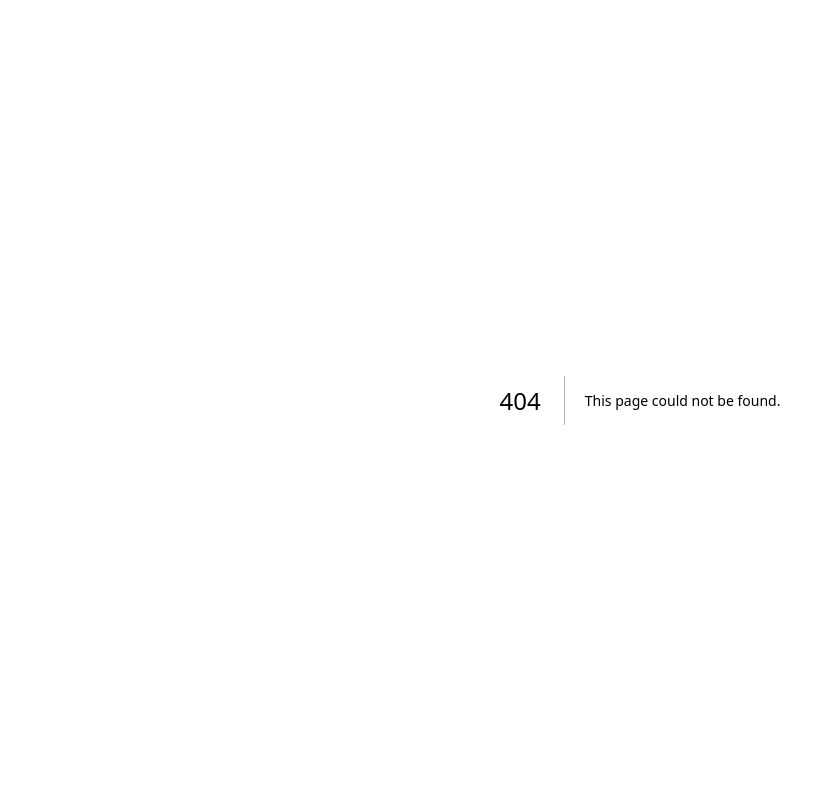
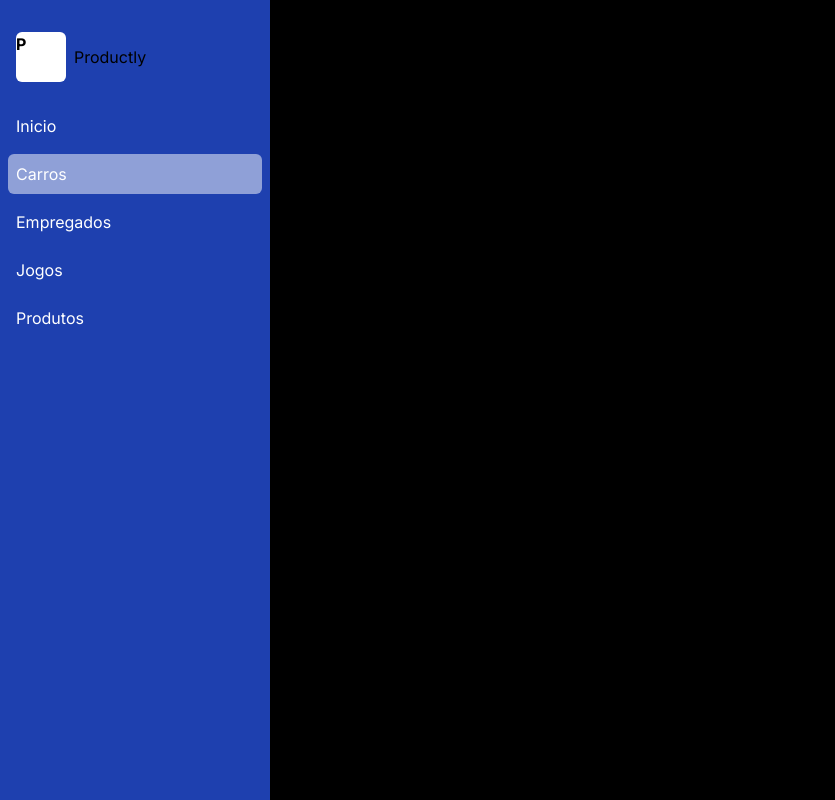
Before and after one commit to Danrocha08/front-projeto-yasmin-02, a Next.js app: page /carros in a window 1280 px wide. Before the commit this address had no page. Shown: the whole page, without its empty margins (0-835 px from the left). Built offline with nearby package versions, Linux system fonts and the light colour scheme.

Commit message:
refactor: pastas atualizadas (local e nomes) assim como docs

```diff
--- /dev/null
+++ b/src/@core/contratos/IHttp.ts
@@ -0,0 +1,4 @@
+export interface IHttp {
+    post<T>(path: string, dados: any): Promise<T>;
+    get<T>(path: string): Promise<T>;
+}
--- /dev/null
+++ b/src/app/carros/page.tsx
@@ -0,0 +1,3 @@
+export default function CarrosPage() {
+  return <article>Carros</article>;
+}
--- a/src/app/layout.tsx
+++ b/src/app/layout.tsx
@@ -1,3 +1,4 @@
+import { Sidebar } from "@/components/Sidebar";
 import type { Metadata } from "next";
 import { Inter } from "next/font/google";
 import "./globals.css";
@@ -15,7 +16,12 @@ export default function RootLayout({
 }>) {
   return (
     <html lang="pt-BR">
-      <body className={inter.className}>{children}</body>
+      <body className={inter.className}>
+        <main className="flex items-start min-h-screen bg-black">
+          <Sidebar />
+          {children}
+        </main>
+      </body>
     </html>
   );
 }
--- a/src/app/page.tsx
+++ b/src/app/page.tsx
@@ -4,8 +4,8 @@ import { Sidebar } from "@/components/Sidebar";
 
 export default function Home() {
   return (
-    <main className="flex items-start min-h-screen bg-black">
-      <Sidebar />
-    </main>
+    <article>
+
+    </article>
   );
 }
--- a/src/adapter/http.ts
+++ b/src/infra/axios-http.ts
@@ -1,6 +1,7 @@
+import { IHttp } from "@/@core/contratos/IHttp";
 import axios, { Axios } from "axios";
 
-export class Http {
+export class axiosHttp implements IHttp {
 
     private client: Axios;
 
```
Also changed, not shown: src/@core/modulos/carro/service/carro.service.ts (renamed from src/@core/carro/service/carro.service.ts, +4 -4 lines), src/@core/modulos/carro/model/carro.model.ts (renamed from src/@core/carro/model/carro.model.ts), 1 other file (tests, documents, lock files or other folders).
